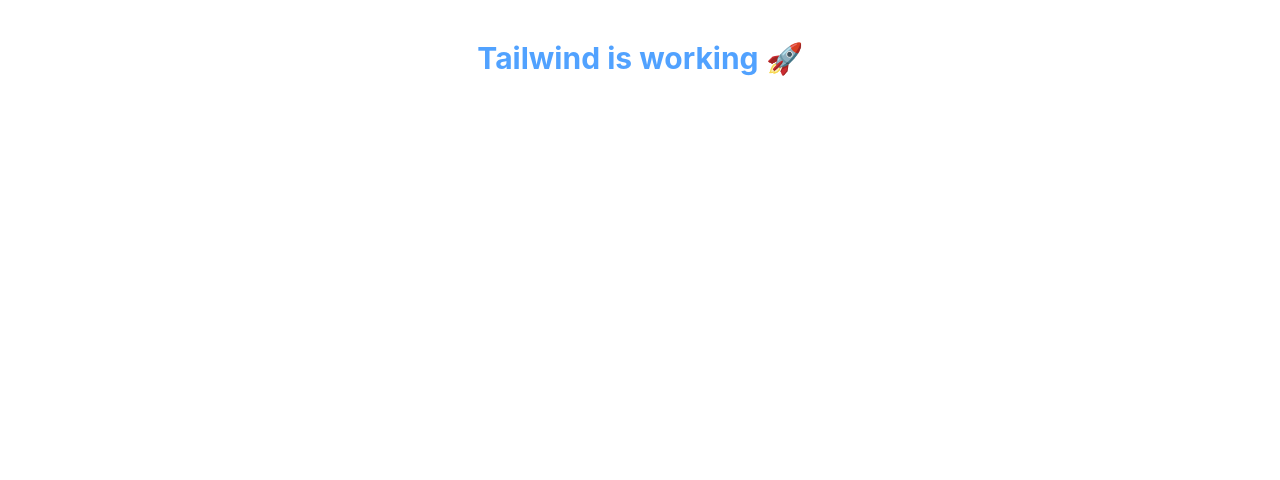
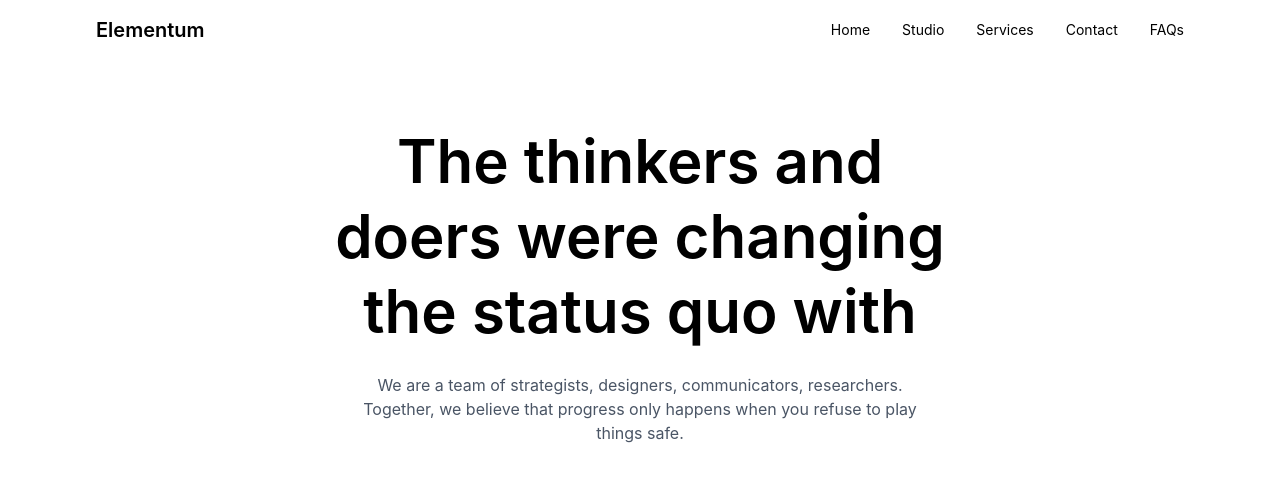
Before and after one commit to Hrisshhii/modern-agency-landing, a React (Vite) app: page / in a window 1280 px wide. Shown: the top 480 px of the page. Built offline with nearby package versions, Linux system fonts and the light colour scheme.

Commit message:
Add Navbar and Hero components with Container integration

```diff
--- a/src/App.tsx
+++ b/src/App.tsx
@@ -1,7 +1,12 @@
+import Hero from "./sections/Hero";
+import Navbar from "./sections/NavBar";
+
+
 function App() {
   return (
-    <div className="text-3xl font-bold text-center mt-10 text-blue-400">
-      Tailwind is working 🚀
+    <div className="bg-white text-black">
+      <Navbar />
+      <Hero />
     </div>
   );
 }
--- /dev/null
+++ b/src/components/Container.tsx
@@ -0,0 +1,9 @@
+const Container = ({ children }: { children: React.ReactNode }) => {
+  return (
+    <div className="max-w-6xl mx-auto px-4 sm:px-6 lg:px-8">
+      {children}
+    </div>
+  );
+};
+
+export default Container;
--- /dev/null
+++ b/src/sections/Hero.tsx
@@ -0,0 +1,23 @@
+import Container from "../components/Container";
+
+const Hero = () => {
+  return (
+    <section className="py-16">
+      <Container>
+        <div className="text-center">
+          <h1 className="text-4xl md:text-6xl font-semibold leading-tight">
+            The thinkers and <br />doers were changing <br />the status quo with
+          </h1>
+
+          <p className="mt-6 text-gray-600 max-w-xl mx-auto">
+            We are a team of strategists, designers, communicators, researchers.
+            Together, we believe that progress only happens when you refuse to
+            play things safe.
+          </p>
+        </div>
+      </Container>
+    </section>
+  );
+};
+
+export default Hero;
--- /dev/null
+++ b/src/sections/NavBar.tsx
@@ -0,0 +1,30 @@
+import Container from "../components/Container";
+
+
+const Navbar = () => {
+  return (
+    <nav className="py-4">
+      <Container>
+        <div className="flex items-center justify-between">
+
+          <h1 className="text-xl font-semibold">Elementum</h1>
+
+          <div className="hidden md:flex gap-8 text-sm">
+            <a href="#">Home</a>
+            <a href="#">Studio</a>
+            <a href="#">Services</a>
+            <a href="#">Contact</a>
+            <a href="#">FAQs</a>
+          </div>
+
+          <div className="md:hidden">
+            <div className="w-6 h-[2px] bg-black mb-1"></div>
+            <div className="w-6 h-[2px] bg-black"></div>
+          </div>
+        </div>
+      </Container>
+    </nav>
+  );
+};
+
+export default Navbar;
```
